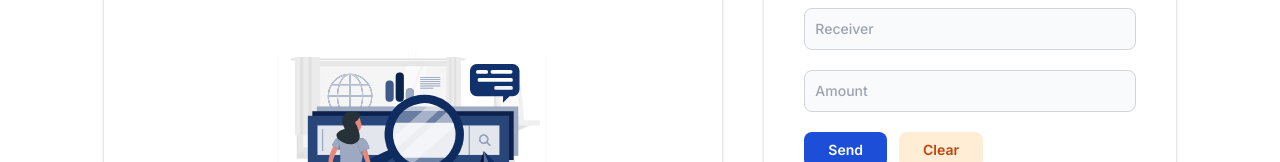
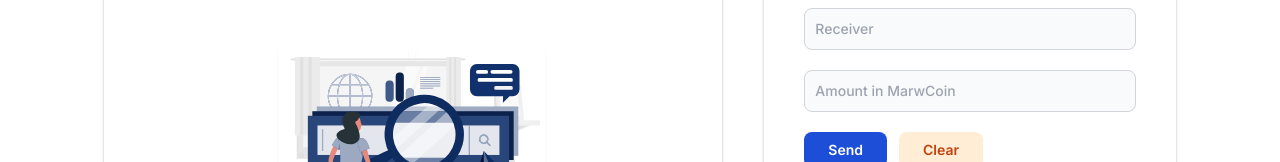
Before and after one commit to rowpacmal/marwcoin, a React (Vite) app in the folder frontend/: page /transaction in a window 1280 px wide. Shown: the part 379-541 px from the top of the page. Built offline with nearby package versions, Linux system fonts and the light colour scheme.

Commit message:
- Modifiy the amount input placeholder in `AddTransaction.jsx` for improved UX

```diff
--- a/frontend/src/components/transaction/AddTransaction.jsx
+++ b/frontend/src/components/transaction/AddTransaction.jsx
@@ -70,7 +70,7 @@ export const AddTransaction = () => {
                     type={"number"}
                     id="payload"
                     name="payload"
-                    placeholder="Amount"
+                    placeholder="Amount in MarwCoin"
                     onInput={(e) =>
                         setFormData((prevData) => ({
                             ...prevData,
```
